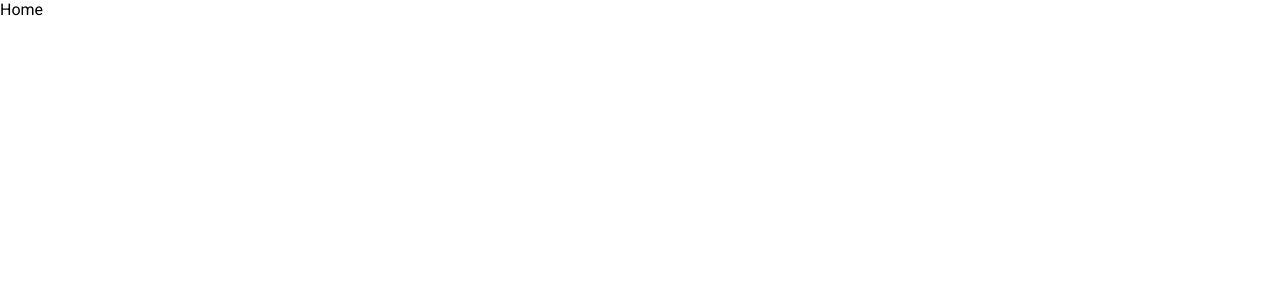
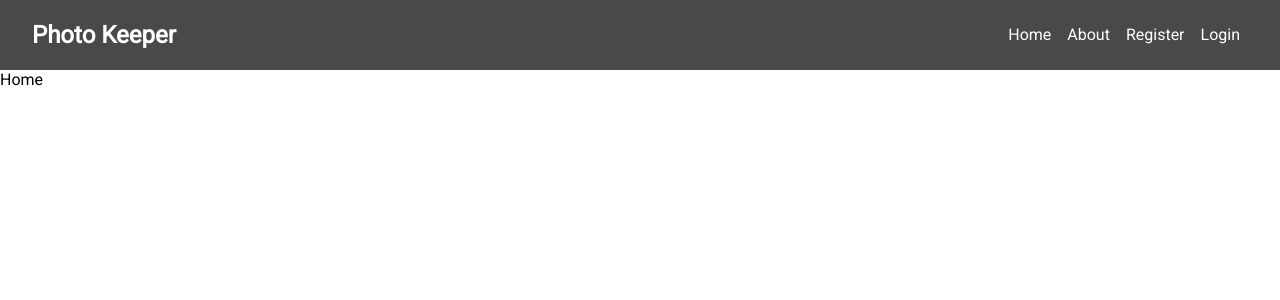
Before and after one commit to dekim2324/mini-app2, a React (Create React App) app in the folder client/: page / in a window 1280 px wide. Shown: the top 300 px of the page. Built offline with nearby package versions, Linux system fonts and the light colour scheme.

Commit message:
Navbar with links

```diff
--- a/client/src/App.css
+++ b/client/src/App.css
@@ -6,6 +6,34 @@
 
 body {
     font-family: 'Roboto', sans-serif;
+}
+
+/* Global Styles */
+:root {
+    --primary-color: #404040;
+}
+
+
+/* Navbar */
+.nav {
+    background-color: var(--primary-color);
+    color: white;
+    padding: 1.3rem 2rem;
+    opacity: 0.95;
+    display: flex;
+    justify-content: space-between;
+}
+
+.nav ul {
+    display: flex;
+    align-items: center;
+    list-style: none;
+}
+.nav a {
+    color: white;
+    /* padding: 0.45rem; */
+    margin: 0 0.5rem;
+    text-decoration: none;
 }
 
 /* Register */
--- a/client/src/App.js
+++ b/client/src/App.js
@@ -4,12 +4,14 @@ import './App.css';
 
 import Home from './components/pages/Home';
 import About from './components/pages/About';
-import Register from './auth/Register';
-import Login from './auth/Login';
+import Register from './components/auth/Register';
+import Login from './components/auth/Login';
+import Navbar from './components/layouts/Navbar';
 
 const App = () => {
   return (
     <Router >
+      <Navbar />
       <Switch>
         <Route exact path="/" component={Home} />
         <Route exact path="/about" component={About} />
--- /dev/null
+++ b/client/src/components/layouts/Navbar.jsx
@@ -0,0 +1,27 @@
+import React from 'react';
+import { Link } from 'react-router-dom';
+
+const Navbar = () => {
+    return (
+        <div className='nav'>
+            <h2>Photo Keeper</h2>
+
+            <ul>
+                <li>
+                    <Link to='/'>Home</Link>
+                </li>
+                <li>
+                    <Link to='/about'>About</Link>
+                </li>
+                <li>
+                    <Link to='/register'>Register</Link>
+                </li>
+                <li>
+                    <Link to='/login'>Login</Link>
+                </li>
+            </ul>
+        </div>
+    )
+}
+
+export default Navbar;
--- a/package.json
+++ b/package.json
@@ -25,6 +25,7 @@
     "express": "^4.17.1"
   },
   "devDependencies": {
-    "concurrently": "^5.0.2"
+    "concurrently": "^5.0.2",
+    "nodemon": "^2.0.2"
   }
 }
```
Also changed, not shown: client/src/components/auth/Login.jsx (renamed from client/src/auth/Login.jsx), client/src/components/auth/Register.jsx (renamed from client/src/auth/Register.jsx), 1 other file (tests, documents, lock files or other folders).
